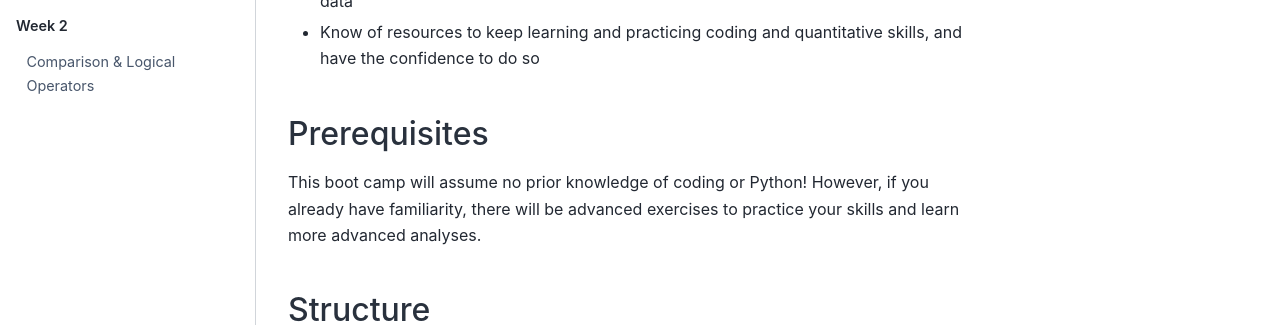
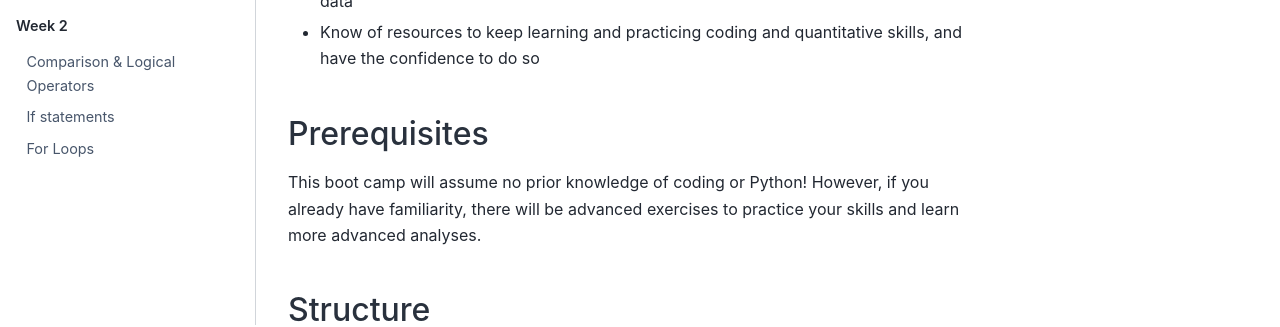
Before and after one commit to ebatty/ComputationalBootcamp, a Jupyter Book: the page built from intro.md, in a window 1280 px wide. Shown: the part 575-902 px from the top of the page. Built offline with Jupyter Book 1.0.4 settings and Sphinx 7.4.7 and the Sphinx Book theme 1.1.4, drawn with Linux system fonts in a browser that asks for light colours; some of the changed lines change nothing that is shown.

Commit message:
Update _toc.yml

```diff
--- a/_toc.yml
+++ b/_toc.yml
@@ -15,3 +15,5 @@ parts:
   - caption: Week 2
     chapters:
     - file: content/ComparisonLogicalOperators.ipynb
+    - file: content/IfStatements.ipynb
+    - file: content/ForLoops.ipynb
```
